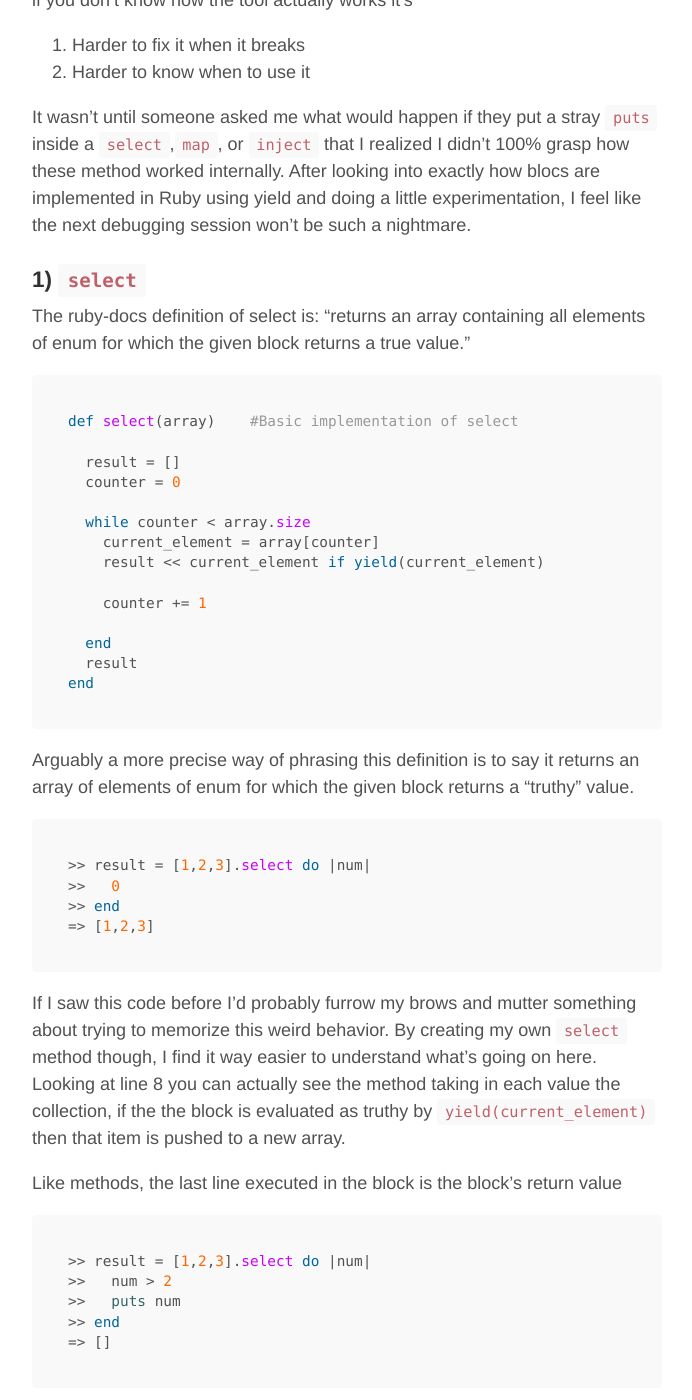
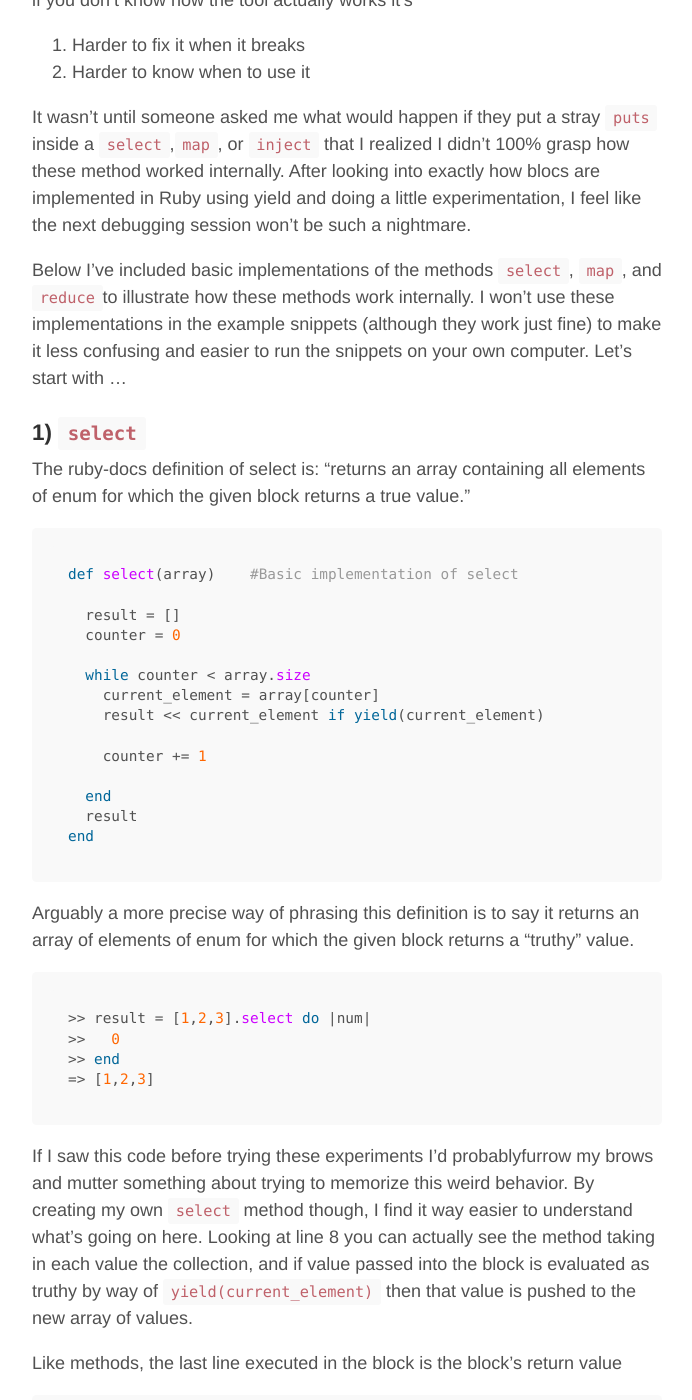
Before and after one commit to dylankb/dylankb.github.io, a Jekyll site: the page built from _posts/2016-2-14-a-closer-look-at-map-select-inject.md, in a window 1280 px wide and 1400 px high, scrolled down 419 px. Shown: the whole window, without its empty margins (293-985 px from the left). Built offline with Jekyll 4.4.1, drawn with Linux system fonts in a browser that asks for light colours; some of the changed text lies outside the part shown.

Commit message:
Make pretty URLs, edit about page and posts

````diff
--- a/_config.yml
+++ b/_config.yml
@@ -1,6 +1,13 @@
 # Permalinks
-#
 # Use of `relative_permalinks` ensures post links from the index work properly.
+defaults:
+  -
+    scope:
+      path: "" # an empty string here means all files in the project
+      type: "posts"
+    values:
+      permalink: 'blog/:title'
+
 permalink:           pretty
 
 # Setup
@@ -14,14 +21,12 @@ pages_list:
   About: '/about/'
   Archive: '/archive/'
 
-
 # Assets
 #
 # We specify the directory for Jekyll so we can use @imports.
 sass:
   sass_dir:          _sass
   style:            :compressed
-
 
 # Plugins
 gems:
--- a/_posts/2016-2-14-a-closer-look-at-map-select-inject.md
+++ b/_posts/2016-2-14-a-closer-look-at-map-select-inject.md
@@ -11,6 +11,8 @@ Sometimes you find and awesome tool and just immediately start using it. Often t
 2. Harder to know when to use it
 
 It wasn't until someone asked me what would happen if they put a stray `puts` inside a `select`,`map`, or `inject` that I realized I didn't 100% grasp how these method worked internally. After looking into exactly how blocs are implemented in Ruby using yield and doing a little experimentation, I feel like the next debugging session won't be such a nightmare.
+
+Below I've included basic implementations of the methods `select`, `map`, and `reduce`to illustrate how these methods work internally. I won't use these implementations in the example snippets (although they work just fine) to make it less confusing and easier to run the snippets on your own computer. Let's start with ...
 
 ### 1) **`select`**
 
@@ -42,7 +44,7 @@ Arguably a more precise way of phrasing this definition is to say it returns an
 => [1,2,3]
 ```
 
-If I saw this code before I'd probably furrow my brows and mutter something about trying to memorize this weird behavior. By creating my own `select` method though, I find it way easier to understand what's going on here. Looking at line 8 you can actually see the method taking in each value the collection, if the the block is evaluated as truthy by `yield(current_element)` then that item is pushed to a new array.
+If I saw this code before trying these experiments I'd probablyfurrow my brows and mutter something about trying to memorize this weird behavior. By creating my own `select` method though, I find it way easier to understand what's going on here. Looking at line 8 you can actually see the method taking in each value the collection, and if value passed into the block is evaluated as truthy by way of `yield(current_element)` then that value is pushed to the new array of values.
 
 Like methods, the last line executed in the block is the block’s return value
 
@@ -84,7 +86,7 @@ This is very different from how `select` works, as demonstrated below.
 
 Again, using the implementation and looking at line 6 you can actually see the method taking in each value the collection, setting that value to the result of the block, and then pushing that item to a new array.
 
-I think the above code demonstrates that you must be very careful when using `select` like logic in your `map` block -  remember that every element will be modified by the return of the block (or in other words each new element is whatever last line of the block returns during that iteration).
+I think the above code demonstrates that you must be very careful when using `select` like logic in your `map` block -  remember that every element will be modified by the return of the block (or in other words each new element is whatever the last line of the block returns during that iteration).
 
 ```ruby
 >> output = [1,2,3].map do |num|
@@ -95,7 +97,7 @@ I think the above code demonstrates that you must be very careful when using `se
 => [nil, nil, 'X']
 ```
 
-Again, weirdness. In the example above the block checks whether `num` is equal to 3. Let's check why this is happening by testing out a snippet in the terminal.
+Again, weirdness. In the example above the the method is supposed to change `num` values equal to 3 to `X` and leave the rest unchanged. However we're getting `nil` values for all values not equal to 3. Let's check why this is happening by testing out a snippet in the terminal.
 
 ```ruby
 >>  num = 2
@@ -119,7 +121,7 @@ The return value is `nil`, and therefore each element that does not equal 3 will
 Ah, this gets us to a more normal behavior. We can also shorten a couple lines of our code by using a ternary operator.
 
 ```ruby
-num == 3 ? ‘X’ : num
+num == 3 ? 'X' : num
 ```
 
 ### 3) **`reduce`/`inject`**
````
Also changed, not shown: other parts of _posts/2016-2-14-a-closer-look-at-map-select-inject.md (+3 -5 lines), _posts/2016-2-13-what-a-blog.md (+4 -2 lines), about.md (+1 -1 lines).
